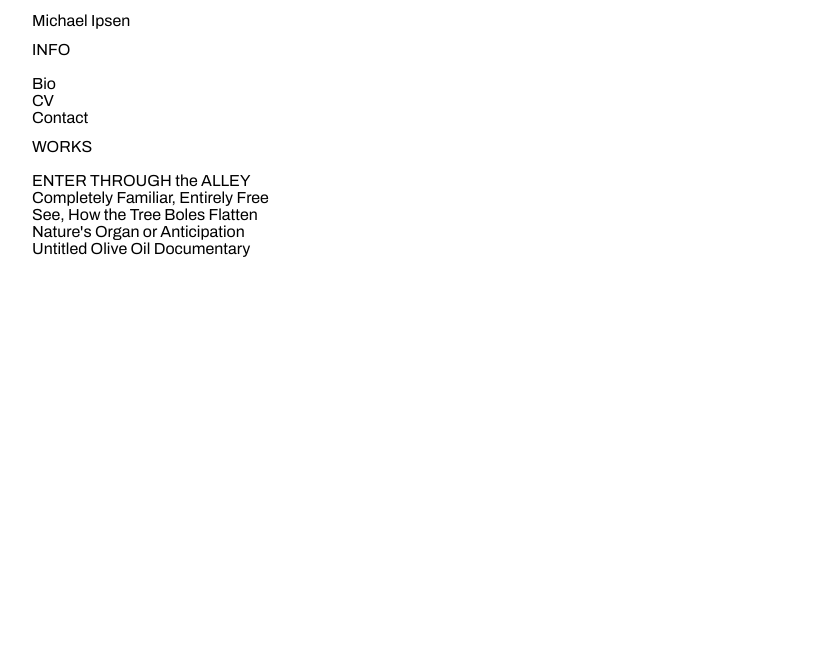
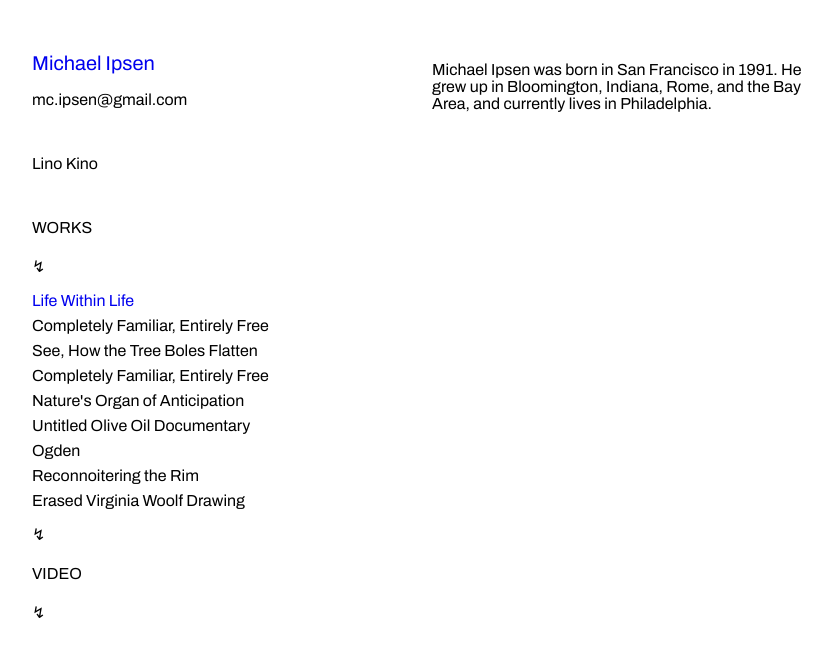
Before and after one commit to mcipsen/michaelipsen-personal-website, a plain HTML site: page main.html in a window 1280 px wide. Shown: the whole page, without its empty margins (8-840 px from the left). Drawn offline with Linux system fonts and the light colour scheme.

Commit message:
Edit main.html, adjusted layout in style.css, added pages and fleshed out main menu

```diff
--- a/main.html
+++ b/main.html
@@ -6,34 +6,58 @@
     <meta name="viewport" content="width=device-width, initial-scale=1.0">
     <title>MICHAEL IPSEN</title>
     <meta name="description" content="Michael Ipsen Personal Website">
-    <link rel="icon" href="favicon.png">
+    <link rel="icon" href="/favicon copy.png">
     <link rel="stylesheet" href="style.css">
     <link rel="preconnect" href="https://fonts.googleapis.com">
     <link rel="preconnect" href="https://fonts.gstatic.com" crossorigin>
     <link href="https://fonts.googleapis.com/css2?family=Archivo:wght@300;400&display=swap" rel="stylesheet">
 </head>
 <body>
-
+    <div class="page-wrapper">
         <div class="menu">
             <div class="menu-header">
                 <ul>
-                <li>Michael Ipsen</li>
+                    <li><a href="/main.html">Michael Ipsen</a></li>
                 </ul>
             </div>
             <ul>
-            <li>INFO</li><br>
-            <li>Bio</li>
-            <li>CV</li>
-            <li>Contact</li>
+                <li class="section-title">mc.ipsen@gmail.com</li><br>
             </ul>
             <ul>
-            <li>WORKS</li><br>
-            <li>ENTER THROUGH the ALLEY</li>
+                <li class="section-title">Lino Kino</li><br>
+
+            </ul>
+            <ul>
+                <li class="section-title">WORKS</li><p>&#8623</p>
+                <li><a href="/lwl.html">Life Within Life</a></li>
                 <li>Completely Familiar, Entirely Free</li>
                 <li>See, How the Tree Boles Flatten</li>
-            <li>Nature's Organ or Anticipation</li>
+                <li>Completely Familiar, Entirely Free</li>
+                <li>Nature's Organ of Anticipation</li>
                 <li>Untitled Olive Oil Documentary</li>
+                <li>Ogden</li>
+                <li>Reconnoitering the Rim</li>
+                <li>Erased Virginia Woolf Drawing</li>
+                <p>&#8623</p>
+
             </ul>
+            <ul>
+                <li class="section-title">VIDEO</li><p>&#8623</p><br>
+            </ul>
+
+
         </div>
+
+        <div class="content">
+            <div class="container">
+                <p>
+                    Michael Ipsen was born in San Francisco in 1991.
+                    He grew up in Bloomington, Indiana, Rome, and the Bay Area,
+                    and currently lives in Philadelphia.
+                </p>
+            </div>
+        </div>
+    </div>
+
 </body>
 </html>
--- a/style.css
+++ b/style.css
@@ -1,25 +1,29 @@
 body{
     font-family: 'Archivo', sans-serif;
     font-size: 12pt;
+    background-color: #ffffff;
+}
+
+.page-wrapper {
     display: flex;
     flex-direction: column;
     justify-content: center;
     align-items: center;
-    background-color: #fff;
 }
 
 .menu {
     width: 280px;
     overflow: auto;
-    top: 0;
+    top: 40px;
     bottom: 0;
 	left: 0;
     position: fixed;
     height: 100%;
+
 }
 
-.menu-header {
-    align-items: center;
+.menu .menu-header {
+    font-size: 20px;
 }
 
 .menu ul {
@@ -27,8 +31,36 @@ body{
 	margin: 12px 0 12px 0;
 }
 
+.menu ul li.section-title {
+    padding: 5px 0px;
+}
+
+li {
+    margin-bottom: 8px;
+}
+
 .content {
+    width: auto;
+    overflow: auto;
+    position: fixed;
+    top: 40px;
+    margin-right: 0;
     height: 100%;
-    margin: 0 0 0 215px;
-    top: 0;
+
 }
+
+.container p {
+    width: 400px;
+
+}
+
+.container {
+    padding: 5px 5px 25px 5px;
+}
+
+a:link {text-decoration: none;}
+a:active {text-decoration: none;}
+a:visited {text-decoration: none;color: #666;}
+a:hover {text-decoration: underline;}
+
+a img {border:none;}
```
Also changed, not shown: lwl.html (added, +43 -0 lines), favicon copy.png (added), images/lwl-page-1.jpg (added), 2 other files. Lines whose indentation alone changed are shown as unchanged.
